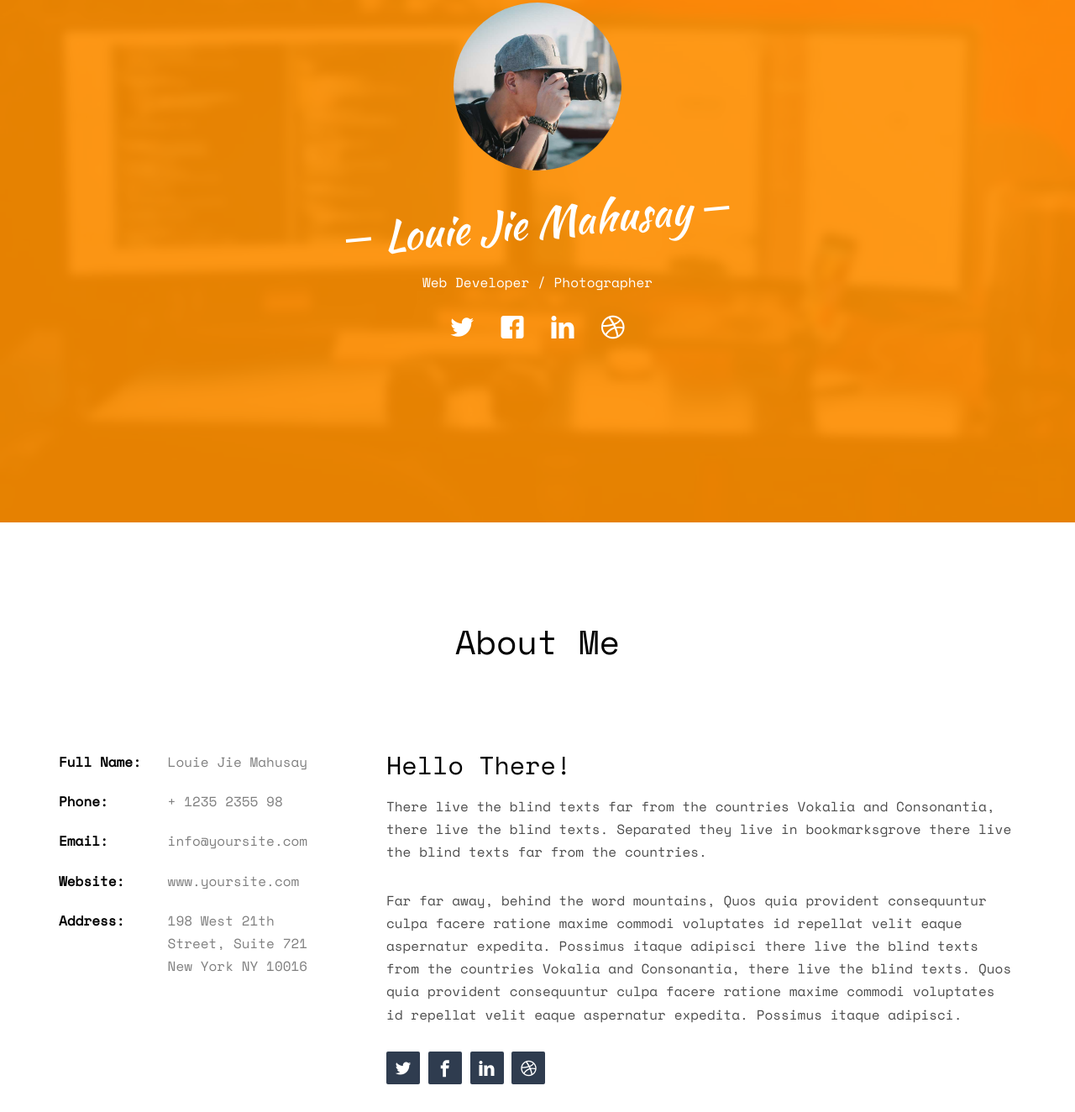
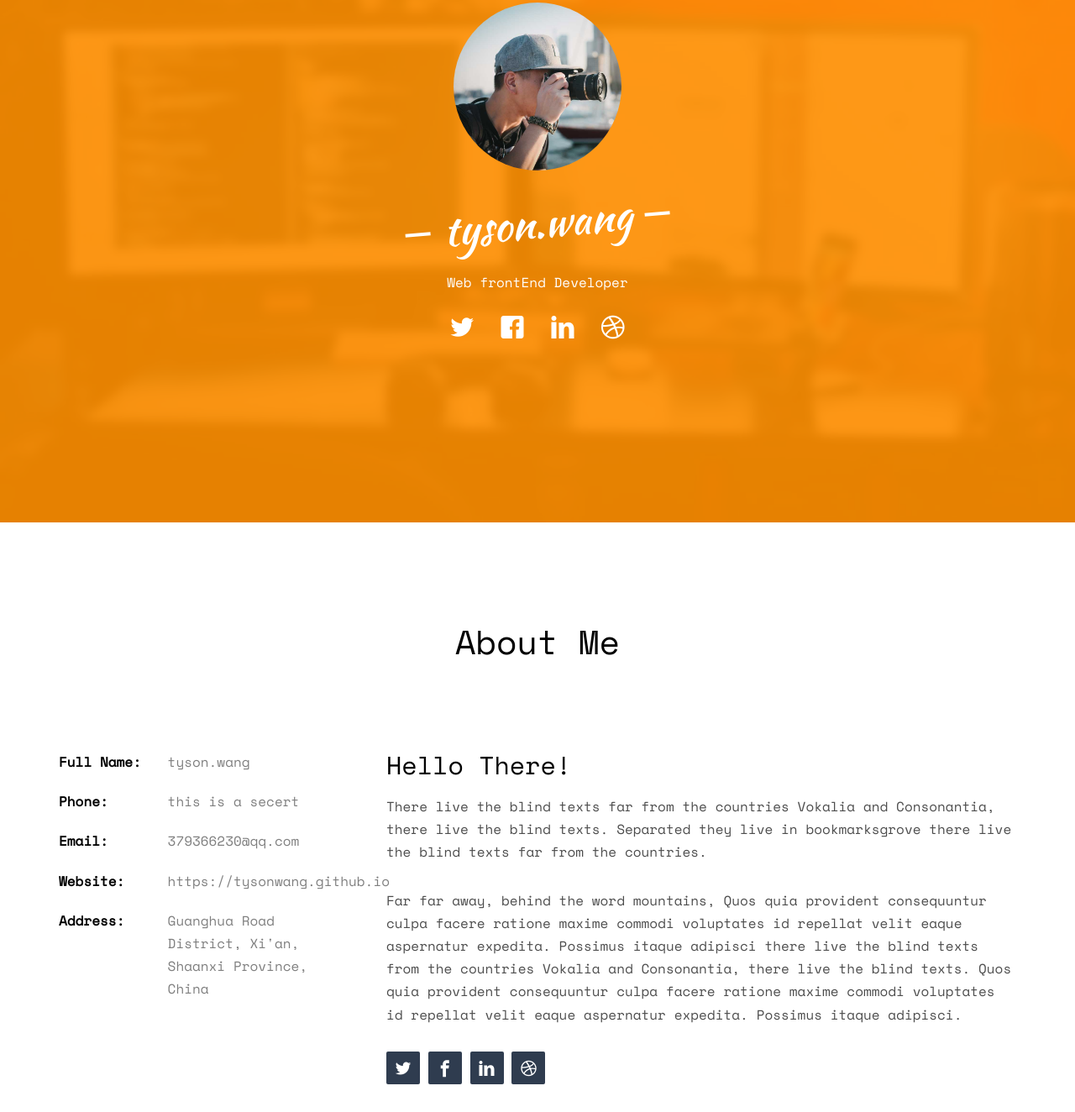
Before and after one commit to tysonwang/tysonwang.github.io, a plain HTML site: page index.html in a window 1280 px wide. Shown: the part 178-1502 px from the top of the page at 84% size. Drawn offline with nearby package versions, Linux system fonts and the light colour scheme; files whose address does not match are found by name.

Commit message:
Update index.html

```diff
--- a/index.html
+++ b/index.html
@@ -53,8 +53,8 @@
 				<div class="display-t js-fullheight">
 					<div class="display-tc js-fullheight animate-box" data-animate-effect="fadeIn">
 						<div class="profile-thumb" style="background: url(images/user-3.jpg);"></div>
-						<h1><span>Louie Jie Mahusay</span></h1>
-						<h3><span>Web Developer / Photographer</span></h3>
+						<h1><span>tyson.wang</span></h1>
+						<h3><span>Web frontEnd Developer</span></h3>
 						<p>
 							<ul class="fh5co-social-icons">
 								<li><a href="#"><i class="icon-twitter2"></i></a></li>
@@ -80,11 +80,11 @@
 		<div class="row">
 			<div class="col-md-4">
 				<ul class="info">
-					<li><span class="first-block">Full Name:</span><span class="second-block">Louie Jie Mahusay</span></li>
-					<li><span class="first-block">Phone:</span><span class="second-block">+ 1235 2355 98</span></li>
-					<li><span class="first-block">Email:</span><span class="second-block">info@yoursite.com</span></li>
-					<li><span class="first-block">Website:</span><span class="second-block">www.yoursite.com</span></li>
-					<li><span class="first-block">Address:</span><span class="second-block">198 West 21th Street, Suite 721 New York NY 10016</span></li>
+					<li><span class="first-block">Full Name:</span><span class="second-block">tyson.wang</span></li>
+					<li><span class="first-block">Phone:</span><span class="second-block">this is a secert</span></li>
+					<li><span class="first-block">Email:</span><span class="second-block">379366230@qq.com</span></li>
+					<li><span class="first-block">Website:</span><span class="second-block">https://tysonwang.github.io</span></li>
+					<li><span class="first-block">Address:</span><span class="second-block">Guanghua Road District, Xi'an, Shaanxi Province, China</span></li>
 				</ul>
 			</div>
 			<div class="col-md-8">
```
